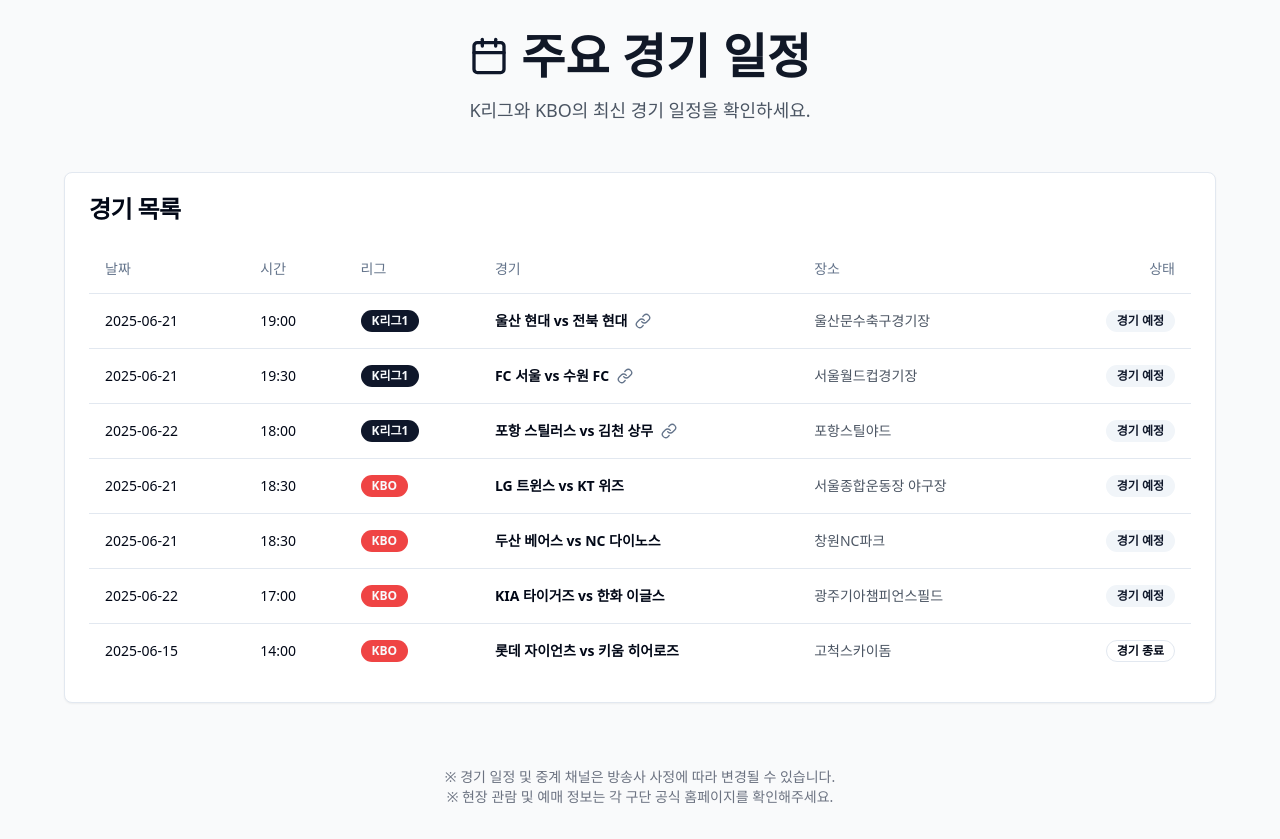
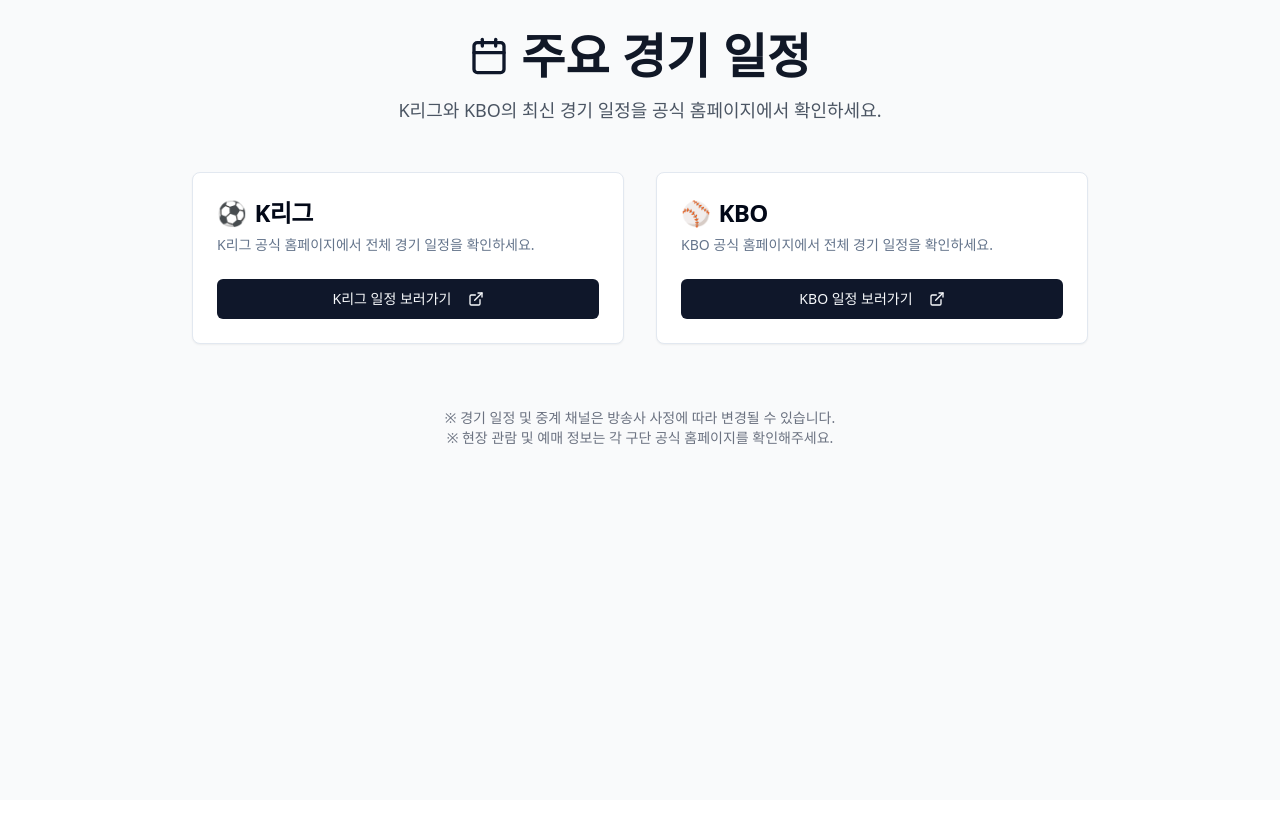
Before and after one commit to bisang1/mimic-page-creator-buddy, a React (Vite) app: page /match-schedule in a window 1280 px wide. After the commit the page ends 800 px from the top, so only its background shows below. Built offline with nearby package versions, Linux system fonts and the light colour scheme.

Commit message:
Add links to match schedule
Add links to external sites for match details.

```diff
--- a/src/pages/MatchSchedule.tsx
+++ b/src/pages/MatchSchedule.tsx
@@ -1,136 +1,79 @@
 
-import { Badge } from "@/components/ui/badge";
-import { Card, CardContent, CardHeader, CardTitle } from "@/components/ui/card";
-import { Table, TableBody, TableCell, TableHead, TableHeader, TableRow } from "@/components/ui/table";
-import { Calendar, Link as LinkIcon } from "lucide-react";
+import { Button } from "@/components/ui/button";
+import {
+  Card,
+  CardContent,
+  CardDescription,
+  CardHeader,
+  CardTitle,
+} from "@/components/ui/card";
+import { Calendar, ExternalLink } from "lucide-react";
 
 const MatchSchedule = () => {
-  const scheduleData = [
-    {
-      date: "2025-06-21",
-      time: "19:00",
-      league: "K리그1",
-      match: "울산 현대 vs 전북 현대",
-      venue: "울산문수축구경기장",
-      status: "경기 예정",
-      statusVariant: "secondary",
-      url: "https://www.kleague.com/schedule",
-    },
-    {
-      date: "2025-06-21",
-      time: "19:30",
-      league: "K리그1",
-      match: "FC 서울 vs 수원 FC",
-      venue: "서울월드컵경기장",
-      status: "경기 예정",
-      statusVariant: "secondary",
-      url: "https://www.kleague.com/schedule",
-    },
-    {
-      date: "2025-06-22",
-      time: "18:00",
-      league: "K리그1",
-      match: "포항 스틸러스 vs 김천 상무",
-      venue: "포항스틸야드",
-      status: "경기 예정",
-      statusVariant: "secondary",
-      url: "https://www.kleague.com/schedule",
-    },
-    {
-      date: "2025-06-21",
-      time: "18:30",
-      league: "KBO",
-      match: "LG 트윈스 vs KT 위즈",
-      venue: "서울종합운동장 야구장",
-      status: "경기 예정",
-      statusVariant: "secondary",
-    },
-    {
-      date: "2025-06-21",
-      time: "18:30",
-      league: "KBO",
-      match: "두산 베어스 vs NC 다이노스",
-      venue: "창원NC파크",
-      status: "경기 예정",
-      statusVariant: "secondary",
-    },
-    {
-      date: "2025-06-22",
-      time: "17:00",
-      league: "KBO",
-      match: "KIA 타이거즈 vs 한화 이글스",
-      venue: "광주기아챔피언스필드",
-      status: "경기 예정",
-      statusVariant: "secondary",
-    },
-     {
-      date: "2025-06-15",
-      time: "14:00",
-      league: "KBO",
-      match: "롯데 자이언츠 vs 키움 히어로즈",
-      venue: "고척스카이돔",
-      status: "경기 종료",
-      statusVariant: "outline",
-    },
-  ];
-
   return (
     <div className="min-h-screen bg-gray-50 p-4 sm:p-6 md:p-8">
-      <div className="max-w-6xl mx-auto">
+      <div className="max-w-4xl mx-auto">
         <header className="text-center mb-12">
           <h1 className="text-4xl md:text-5xl font-bold text-gray-900 mb-4 flex items-center justify-center gap-3">
             <Calendar className="w-10 h-10 text-primary" />
             주요 경기 일정
           </h1>
           <p className="text-lg text-gray-600">
-            K리그와 KBO의 최신 경기 일정을 확인하세요.
+            K리그와 KBO의 최신 경기 일정을 공식 홈페이지에서 확인하세요.
           </p>
         </header>
 
-        <Card>
+        <div className="grid grid-cols-1 md:grid-cols-2 gap-8">
+          <Card className="hover:shadow-lg transition-shadow duration-300">
             <CardHeader>
-            <CardTitle>경기 목록</CardTitle>
+              <CardTitle className="flex items-center gap-2">
+                <span role="img" aria-label="soccer ball" className="text-2xl">⚽</span>
+                K리그
+              </CardTitle>
+              <CardDescription>
+                K리그 공식 홈페이지에서 전체 경기 일정을 확인하세요.
+              </CardDescription>
             </CardHeader>
             <CardContent>
-            <Table>
-              <TableHeader>
-                <TableRow>
-                  <TableHead className="hidden md:table-cell">날짜</TableHead>
-                  <TableHead className="hidden md:table-cell">시간</TableHead>
-                  <TableHead>리그</TableHead>
-                  <TableHead>경기</TableHead>
-                  <TableHead className="hidden sm:table-cell">장소</TableHead>
-                  <TableHead className="text-right">상태</TableHead>
-                </TableRow>
-              </TableHeader>
-              <TableBody>
-                {scheduleData.map((game, index) => (
-                  <TableRow key={index} className="hover:bg-muted/20">
-                    <TableCell className="hidden md:table-cell font-medium">{game.date}</TableCell>
-                    <TableCell className="hidden md:table-cell">{game.time}</TableCell>
-                    <TableCell>
-                      <Badge variant={game.league === 'K리그1' ? 'default' : 'destructive'}>{game.league}</Badge>
-                    </TableCell>
-                    <TableCell className="font-semibold">
-                      <div className="flex items-center gap-2">
-                        {game.match}
-                        {game.url && (
-                          <a href={game.url} target="_blank" rel="noopener noreferrer" title="자세히 보기">
-                            <LinkIcon className="w-4 h-4 text-muted-foreground hover:text-primary transition-colors" />
+              <a
+                href="https://www.kleague.com/schedule"
+                target="_blank"
+                rel="noopener noreferrer"
+                className="w-full"
+              >
+                <Button className="w-full">
+                  K리그 일정 보러가기
+                  <ExternalLink className="ml-2" />
+                </Button>
               </a>
-                        )}
-                      </div>
-                    </TableCell>
-                    <TableCell className="hidden sm:table-cell text-gray-600">{game.venue}</TableCell>
-                    <TableCell className="text-right">
-                      <Badge variant={game.statusVariant as any}>{game.status}</Badge>
-                    </TableCell>
-                  </TableRow>
-                ))}
-              </TableBody>
-            </Table>
             </CardContent>
           </Card>
+
+          <Card className="hover:shadow-lg transition-shadow duration-300">
+            <CardHeader>
+              <CardTitle className="flex items-center gap-2">
+                <span role="img" aria-label="baseball" className="text-2xl">⚾</span>
+                KBO
+              </CardTitle>
+              <CardDescription>
+                KBO 공식 홈페이지에서 전체 경기 일정을 확인하세요.
+              </CardDescription>
+            </CardHeader>
+            <CardContent>
+              <a
+                href="https://www.koreabaseball.com/Schedule/Schedule.aspx"
+                target="_blank"
+                rel="noopener noreferrer"
+                className="w-full"
+              >
+                <Button className="w-full">
+                  KBO 일정 보러가기
+                  <ExternalLink className="ml-2" />
+                </Button>
+              </a>
+            </CardContent>
+          </Card>
+        </div>
 
         <footer className="text-center mt-16 text-sm text-gray-500">
           <p>※ 경기 일정 및 중계 채널은 방송사 사정에 따라 변경될 수 있습니다.</p>
```
Lines whose indentation alone changed are shown as unchanged.
